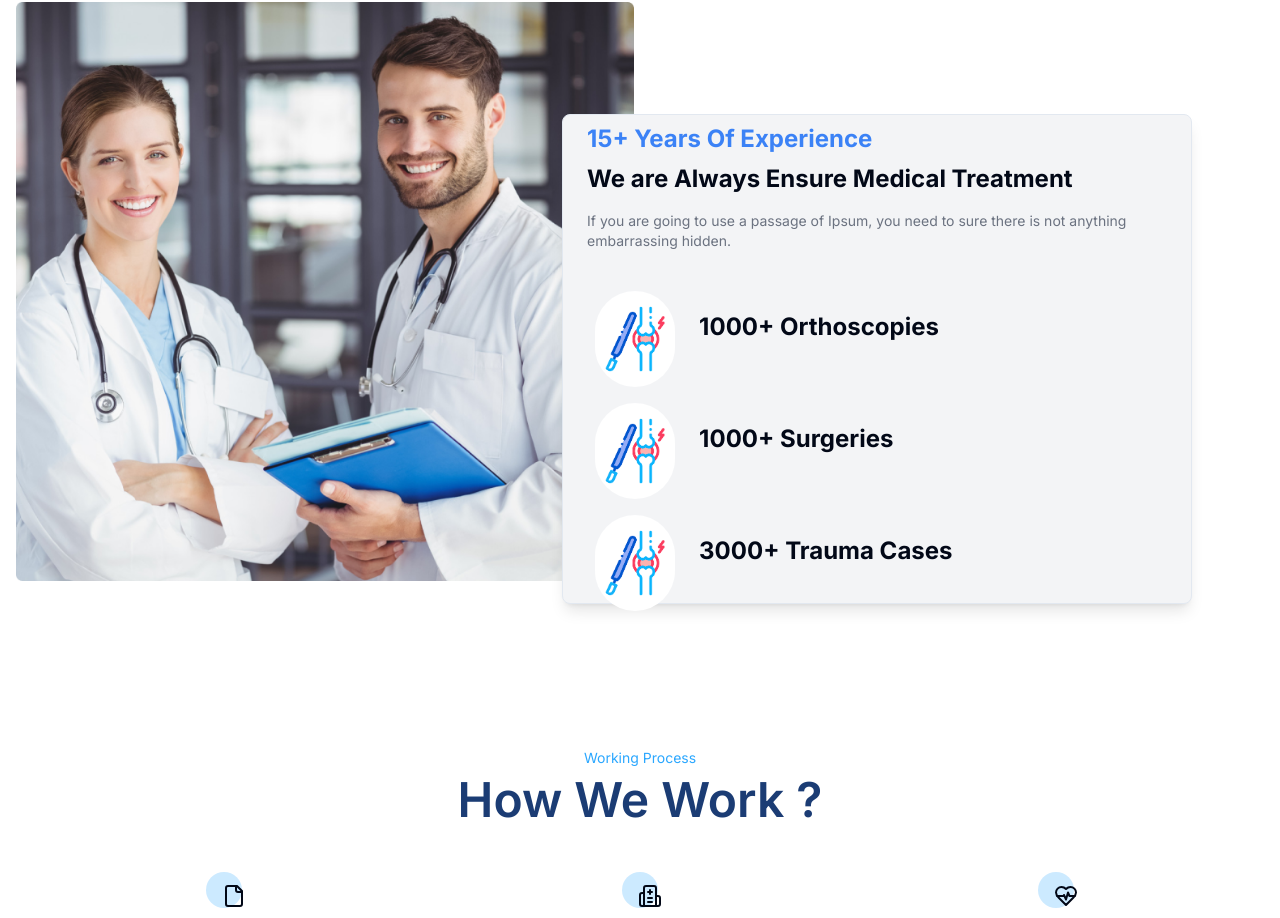
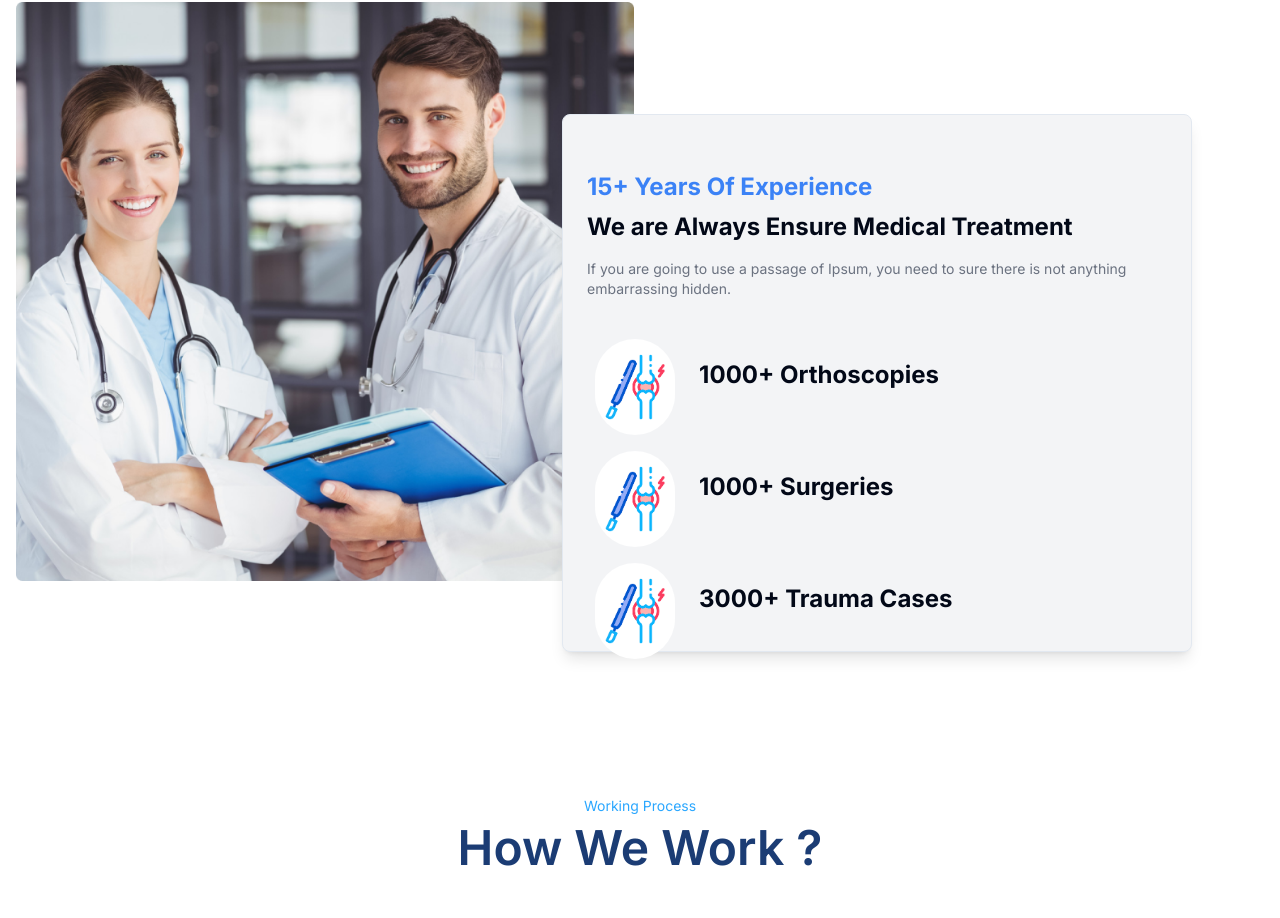
Before and after one commit to Snaptics2000/doctorvenu, a Next.js app: page / in a window 1280 px wide. Shown: the part 1178-2096 px from the top of the page. Built offline with nearby package versions, Linux system fonts and the light colour scheme.

Commit message:
Update index.tsx

```diff
--- a/src/app/component/Experience/index.tsx
+++ b/src/app/component/Experience/index.tsx
@@ -67,7 +67,7 @@ const Experience = () => {
         </div>
         <div className="md:mt-28 sm:ml-2 sm:mr-2 top-0 pb-4 md:relative md:z-0 right-20 border shadow-lg bg-gray-100 rounded-lg">
           <div className="pl-6 pt-2">
-            <h1 className="text-blue-500 font-bold text-2xl">
+            <h1 className="text-blue-500 font-bold text-2xl mt-12">
               15+ Years Of Experience
             </h1>
             <h1 className="font-bold pt-2 text-2xl">
```
